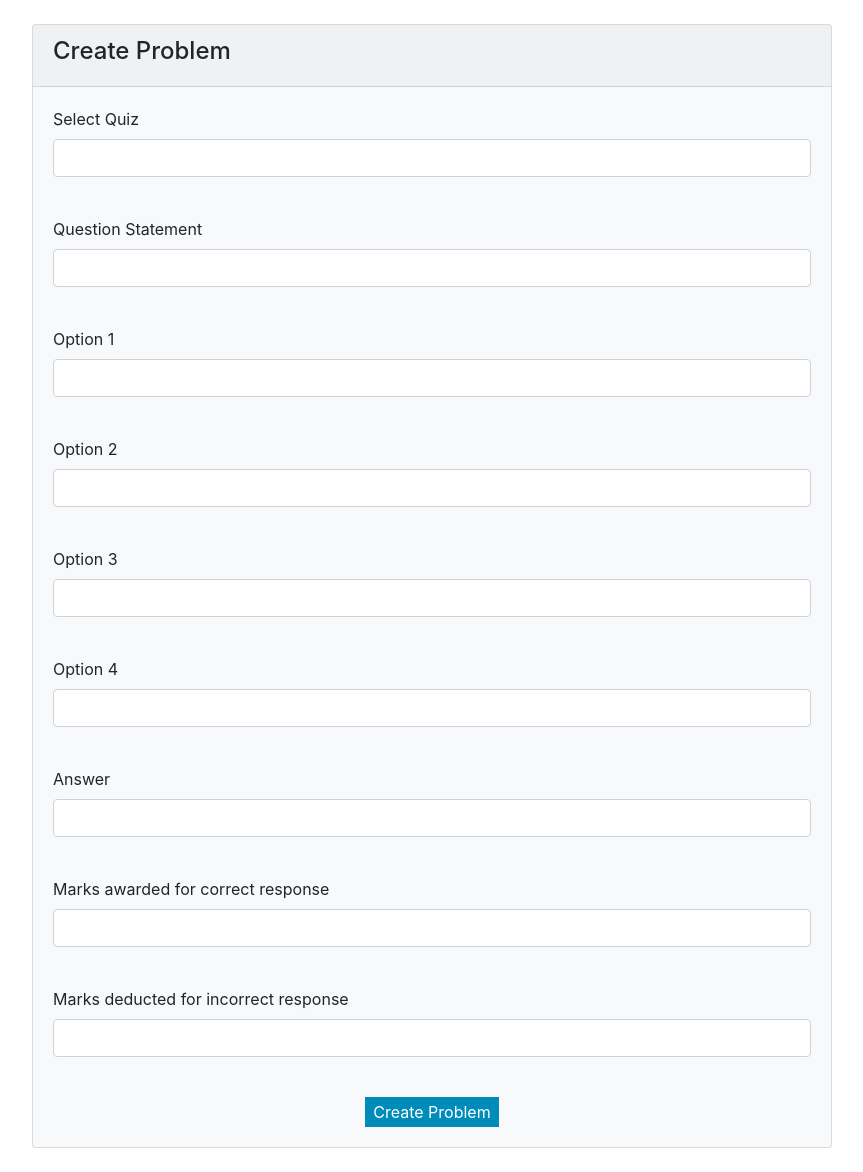
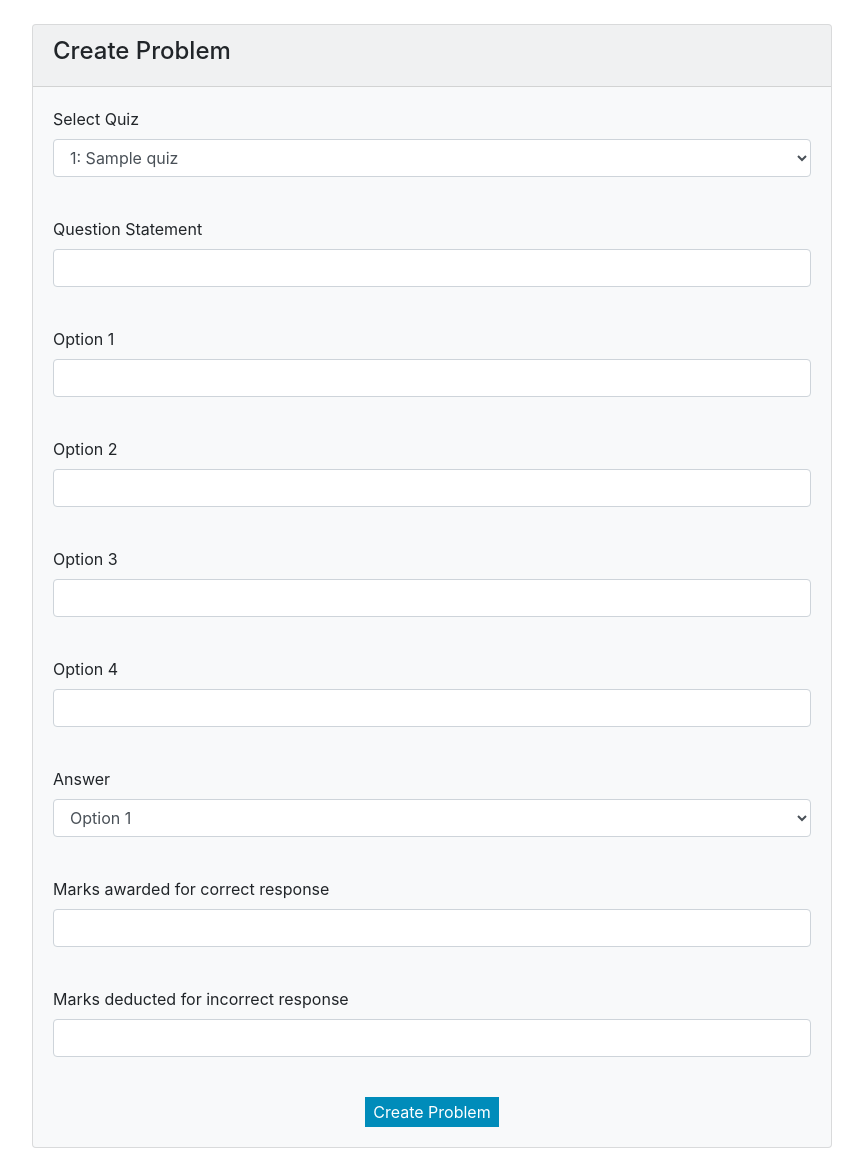
Before and after one commit to ujjwal-raizada/OpenQuiz-Portal, a Flask app: page /createproblem in a window 1280 px wide. Shown: the part 56-1228 px from the top of the page, without its empty margins (208-1071 px from the left). Run offline with Flask 2, Linux system fonts and the light colour scheme; a user stored in the database is signed in; tables that the repository leaves empty or names only in its code hold one stand-in row (values such as "Sample post"); data that the repository does not hold is empty; some libraries are stand-ins or nearby versions.

Commit message:
Bug Fixes in Data Structures due to Database Migration.

```diff
--- a/OpenQuiz-Portal/OpenQuiz/faculty.py
+++ b/OpenQuiz-Portal/OpenQuiz/faculty.py
@@ -47,6 +47,6 @@ class Faculty:
         query = 'SELECT cid FROM facultycourse WHERE fid=%s;'
         values = (fid,)
 
-        result = execute_query_fetchone(query, values)
+        result = execute_query_fetchall(query, values)
 
         return result
--- a/OpenQuiz-Portal/OpenQuiz/quiz.py
+++ b/OpenQuiz-Portal/OpenQuiz/quiz.py
@@ -86,14 +86,14 @@ class Quiz:
 
         for problem in result:
             p = {
-                'pid': problem[0],
-                'statement': problem[2],
-                'option1': problem[3],
-                'option2': problem[4],
-                'option3': problem[5],
-                'option4': problem[6],
-                'positive': problem[8],
-                'negative': problem[9],
+                'pid': problem['pid'],
+                'statement': problem['statement'],
+                'option1': problem['option1'],
+                'option2': problem['option2'],
+                'option3': problem['option3'],
+                'option4': problem['option4'],
+                'positive': problem['positive'],
+                'negative': problem['negative'],
             }
             problems.append(p)
 
@@ -179,7 +179,7 @@ class Quiz:
     @staticmethod
     def get_faculty_quiz(fid):
 
-        query = 'SELECT cid FROM quiz WHERE fid=%s;'
+        query = 'SELECT qid, cid, qname FROM quiz WHERE fid=%s;'
         values = (fid,)
 
         result = execute_query_fetchall(query, values)
--- a/OpenQuiz-Portal/app/forms.py
+++ b/OpenQuiz-Portal/app/forms.py
@@ -119,20 +119,20 @@ class FacultyCourseForm(FlaskForm):
       raise ValidationError('The entered email is not registered')
 
 class CreateQuiz(FlaskForm):
-  course = SelectField('Enter Course',choices = [])
+  course = SelectField('Enter Course', validators = [DataRequired()])
   quiz_name = StringField('Enter Quiz Name', validators = [DataRequired()])
   start_time = DateTimeField("Enter Start Time(Yr-Mt-D Hr:Min:Sec)", format='%Y-%m-%d %H:%M:%S' )
   end_time = DateTimeField("Enter End Time", format='%Y-%m-%d %H:%M:%S' )
   submit = SubmitField('Create Quiz')
 
 class CreateProblem(FlaskForm):
-  quiz_id = StringField('Select Quiz', validators = [DataRequired()])
+  quiz_id = SelectField('Select Quiz', validators = [DataRequired()])
   statement = StringField('Question Statement', validators = [DataRequired()])
   op_1 = StringField('Option 1', validators = [DataRequired()])
   op_2 = StringField('Option 2', validators = [DataRequired()])
   op_3 = StringField('Option 3', validators = [DataRequired()])
   op_4 = StringField('Option 4', validators = [DataRequired()])
-  ans = StringField('Answer', validators = [DataRequired()])
+  ans = SelectField('Answer', choices = [('Option 1','Option 1'), ('Option 2','Option 2'), ('Option 3','Option 3'), ('Option 4','Option 4')], validators = [DataRequired()])
   positive = IntegerField('Marks awarded for correct response', validators = [DataRequired()])
   negative = IntegerField('Marks deducted for incorrect response', validators = [DataRequired()])
   submit = SubmitField('Create Problem')
--- a/OpenQuiz-Portal/app/routes.py
+++ b/OpenQuiz-Portal/app/routes.py
@@ -88,7 +88,7 @@ def addcourse():
 @login_required
 def studentcourse():
   form = StudentCourseForm()
-  form.course.choices = [(i[0], i[1]) for i in Course.get_all_course()]
+  form.course.choices = [(course[0], course[1]) for course in Course.get_all_course()]
   if form.validate_on_submit():
     Course.insert_student_in_course(current_user.user_id, form.course.data)
     flash('The student has been successfully enrolled in the course')
@@ -99,9 +99,8 @@ def studentcourse():
 @login_required
 def facultycourse():
   form = FacultyCourseForm()
-  form.course.choices = [(i[0], i[1]) for i in Course.get_all_course()]
+  form.course.choices = [(course[0], course[1]) for course in Course.get_all_course()]
   if form.validate_on_submit():
-    print(current_user.email)
     faculty_id = (Faculty.get_faculty_id(current_user.email))
     if faculty_id[0] == False:
       flash('Error: Faculty not registered in the database')
@@ -117,7 +116,7 @@ def createquiz():
   faculty_id = Faculty.get_faculty_id(current_user.email)[1]
   courses = Faculty.get_faculty_course(faculty_id)
   form = CreateQuiz()
-  form.course.choices = [(i+1, courses[i]) for i in range(len(courses))]
+  form.course.choices = [(course['cid'], course['cid']) for course in courses]
   if form.validate_on_submit():
     #course = Course.get_all_course()[0][0]
     if (False):#validate course name
@@ -131,8 +130,11 @@ def createquiz():
 @app.route('/createproblem', methods=['GET', 'POST'])
 @login_required
 def createproblem():
-  user = current_user.username
+  faculty_id = Faculty.get_faculty_id(current_user.email)[1]
+  quizes = Quiz.get_faculty_quiz(faculty_id)
+  print(quizes)
   form = CreateProblem()
+  form.quiz_id.choices = [(str(quiz['qid']), "{}: {}".format(quiz['cid'], quiz['qname'])) for quiz in quizes]
   if form.validate_on_submit():
     Quiz.create_problem(form.quiz_id.data,form.statement.data, form.op_1.data, form.op_2.data, form.op_3.data, form.op_4.data, form.ans.data, form.positive.data, form.negative.data)
     flash('problem created successfully')
@@ -144,10 +146,11 @@ def createproblem():
 def getproblems():
   faculty_id = Faculty.get_faculty_id(current_user.email)[1]
   quizes = Quiz.get_faculty_quiz(faculty_id)
+  print(quizes)
   form = GetProblems()
-  form.quiz_id.choices = [(i+1, quizes[i]) for i in range(len(quizes))]
+  form.quiz_id.choices = [(str(quiz['qid']), "{}: {}".format(quiz['cid'], quiz['qname'])) for quiz in quizes]
   if form.validate_on_submit():
-    if True:#check if quiz id is valid
+    if True:  # check if quiz id is valid
       problems = Quiz.get_problems(form.quiz_id.data)
       return render_template('problemsList.html', title='Hme', quiz_id = form.quiz_id.data, problems = problems)
     else:
@@ -159,7 +162,7 @@ def getproblems():
 def enterquiz():
   quizes = Quiz.get_all_quiz()
   form = GetProblems()
-  form.quiz_id.choices = [(i+1, quizes[i][0]) for i in range(len(quizes))]
+  form.quiz_id.choices = [(quiz[0], quiz[0]) for quiz in quizes]
   if form.validate_on_submit():
     return redirect (url_for('quizform', quiz_id=form.quiz_id.data))
   return render_template('getProblems.html', title =  'Get Problems', form = form)
--- a/OpenQuiz-Portal/app/templates/createProblem.html
+++ b/OpenQuiz-Portal/app/templates/createProblem.html
@@ -7,7 +7,7 @@
       {{ form.hidden_tag() }}
       <p>
         {{ form.quiz_id.label }}<br />
-        {{ form.quiz_id(size=32, class_="form-control") }}<br />
+        {{ form.quiz_id( class_="form-control") }}<br />
         {% for error in form.quiz_id.errors %}
         <span style="color : red;">[{{ error }}]</span>
         {% endfor %}
@@ -49,7 +49,7 @@
       </p>
       <p>
         {{ form.ans.label }}<br />
-        {{ form.ans(size=32,class_="form-control") }}<br />
+        {{ form.ans(class_="form-control") }}<br />
         {% for error in form.ans.errors %}
         <span style="color : red;">[{{ error }}]</span>
         {% endfor %}
--- a/OpenQuiz-Portal/app/templates/problemsList.html
+++ b/OpenQuiz-Portal/app/templates/problemsList.html
@@ -2,7 +2,8 @@
 <h1>Problems for Quiz Id {{quiz_id}}</h1>
 {% for problem in problems %}
 <div>
-  <p>{{problem.pid}}</p>
-  <p>{{problem.statement}}</p>
+    <p>{{problem["pid"]}}{{": "}} {{problem["statement"]}}</p>
+    <br />
+    <hr />
 </div>
 {% endfor %} {% endblock %}
```
